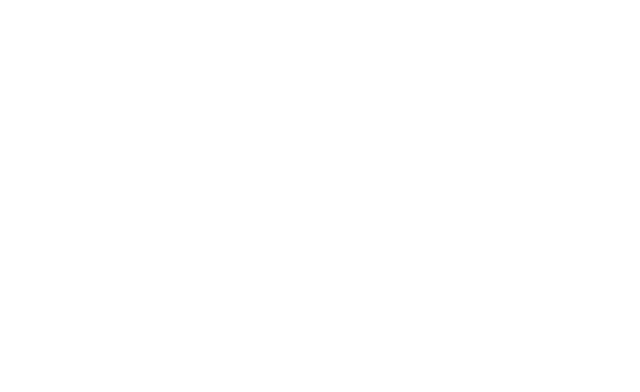
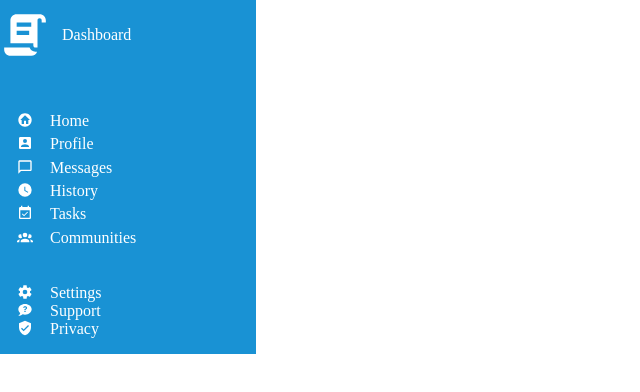
Before and after one commit to yorozc/Project-Dashboard, a plain HTML site: page index.html in a window 1280 px wide. Shown: the whole page, without its empty margins (0-640 px from the left). Drawn offline with Linux system fonts and the light colour scheme.

Commit message:
completed icons with the side button

```diff
--- a/index.html
+++ b/index.html
@@ -7,6 +7,57 @@
     <link rel="stylesheet" href="style.css">
 </head>
 <body>
-
+    <div class="app">
+        <div class="sidebar">
+            <div class="logo">
+                <img src="assets/script-text.svg">
+                <p>Dashboard</p>
+            </div>
+            <ul class="user-options">
+                <li>
+                    <img src="assets/home-circle.svg" width="50px" height="50px">
+                    Home
+                </li>
+                <li>
+                    <img src="assets/account-box.svg">
+                    Profile
+                </li>
+                <li>
+                    <img src="assets/message-outline.svg">
+                    Messages
+                </li>
+                <li>
+                    <img src="assets/clock.svg">
+                    History
+                </li>
+                <li>
+                    <img src="assets/calendar-check.svg">
+                    Tasks
+                </li>
+                <li>
+                    <img src="assets/account-group.svg">
+                    Communities
+                </li>
+            </ul>
+            <ul class="user-options">
+                <li>
+                    <img src="assets/cog.svg">
+                    Settings
+                </li>
+                <li>
+                    <img src="assets/chat-question.svg">
+                    Support
+                </li>
+                <li>
+                    <img src="assets/shield-check.svg">
+                    Privacy
+                </li>
+            </ul>
+        </div>
+        <div class="content">
+            <div class="header"></div>
+            <div class="projects"></div>
+        </div>
+    </div>
 </body>
 </html>
--- a/style.css
+++ b/style.css
@@ -0,0 +1,43 @@
+body, html{
+    margin: 0;
+}
+img{
+    width: 50px;
+    height: 50px;
+    filter: invert(100%);
+}
+
+.app{
+    display: grid;
+    grid-template-columns: 1fr 4fr;
+}
+
+.sidebar{
+    display: grid;
+    grid-template-rows: 1fr 2fr 1fr;
+    background-color: #1992D4;
+    color: white;
+    padding-top: 10px;
+    padding-right: 20px;
+}
+
+.user-options{
+    display: grid;
+    padding: 0;
+}
+
+.user-options img{
+    height: 16px;
+}
+
+.logo{
+    display: flex;
+    gap: 12px;
+}
+
+ul{
+    list-style-type: none;
+}
+li{
+    display:flex;
+}
```
Also changed, not shown: assets/account-box.svg (added), assets/account-group-outline.svg (added), assets/account-group.svg (added), assets/calendar-check.svg (added), assets/chat-question.svg (added), assets/clock.svg (added), assets/cog-outline.svg (added), assets/cog.svg (added), assets/home-circle.svg (added), assets/message-outline.svg (added), assets/message-question-outline.svg (added), assets/script-text.svg (added), assets/shield-check-outline.svg (added), assets/shield-check.svg (added), 1 more files.
